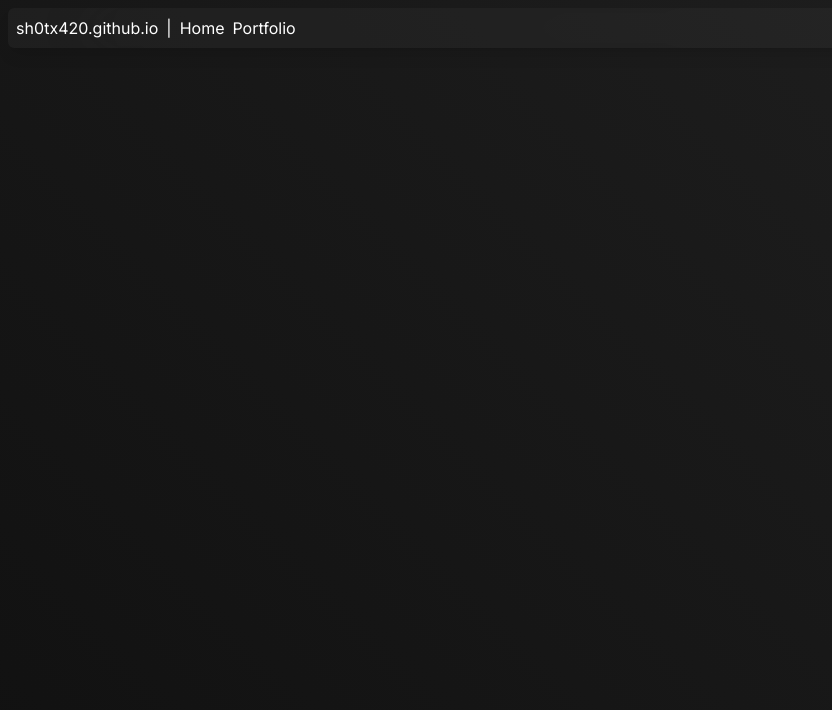
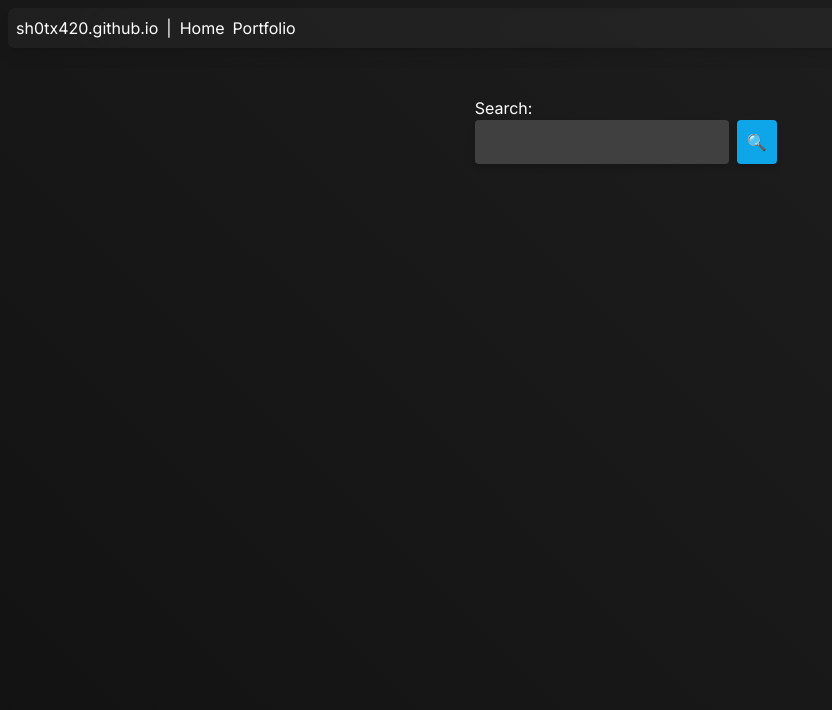
Before and after one commit to sh0tx420/sh0tx420.github.io, a Next.js app: page / in a window 1280 px wide. Shown: the top 710 px of the page, without its empty margins (0-832 px from the left). Built offline with nearby package versions, Linux system fonts and the light colour scheme.

Commit message:
feat: Add search bar in home page

```diff
--- a/src/pages/index.tsx
+++ b/src/pages/index.tsx
@@ -1,6 +1,38 @@
+import { FormEvent } from "react";
+
 export default function Home() {
+    const handleFormSubmit = (event: FormEvent) => {
+        event.preventDefault(); // Prevent default functionality of form submit
+
+        // TS compiler causes an error here thinking this isn't the way to handle event.target.. smh
+        // @ts-ignore
+        const text: string = event.target[0].value;
+
+        // Check if running in a browser env
+        if (typeof window !== undefined) {
+            // Construct URL and open DDG window
+            let url = "https://duckduckgo.com/?q=";
+            url += text.replaceAll(" ", "+");
+
+            window.open(url, "_blank");
+        }
+    };
+
     return <>
-
+        <form onSubmit={handleFormSubmit} className="flex flex-col w-5/6 md:w-2/6 mx-auto p-12">
+            Search:
+            <div className="flex flex-row">
+                <input
+                    id="searchbar"
+                    type="text"
+                    className="bg-neutral-700 p-2 outline-none border-2 border-transparent focus:border-sky-600 rounded shadow-md"
+                    maxLength={4095}
+                />
+                <button type="submit" className="bg-sky-500 hover:bg-sky-300 w-10 min-w-10 ml-2 rounded shadow-md">
+                    🔍
+                </button>
+            </div>
+        </form>
 
         <div className="flex h-full">
             <br />
```
